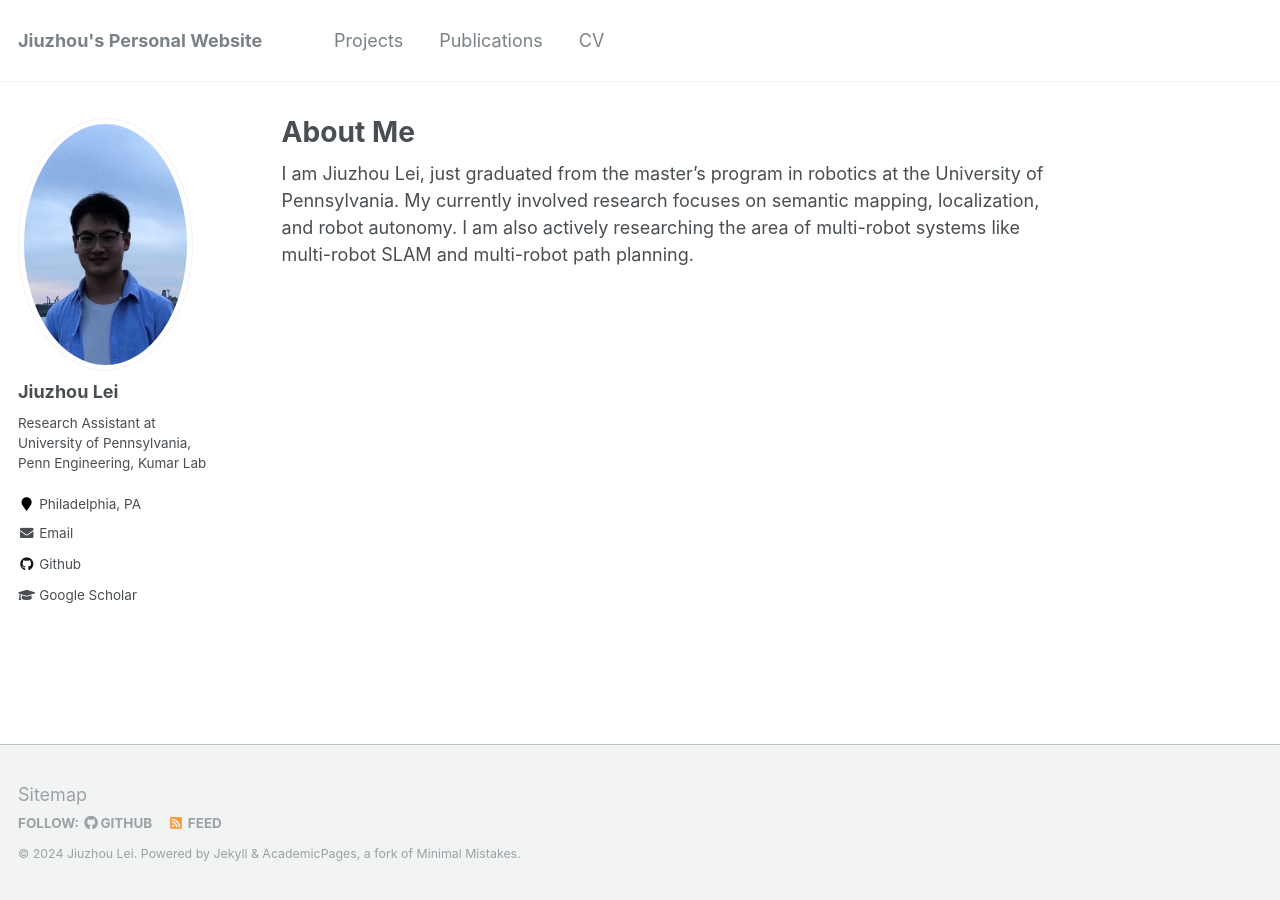
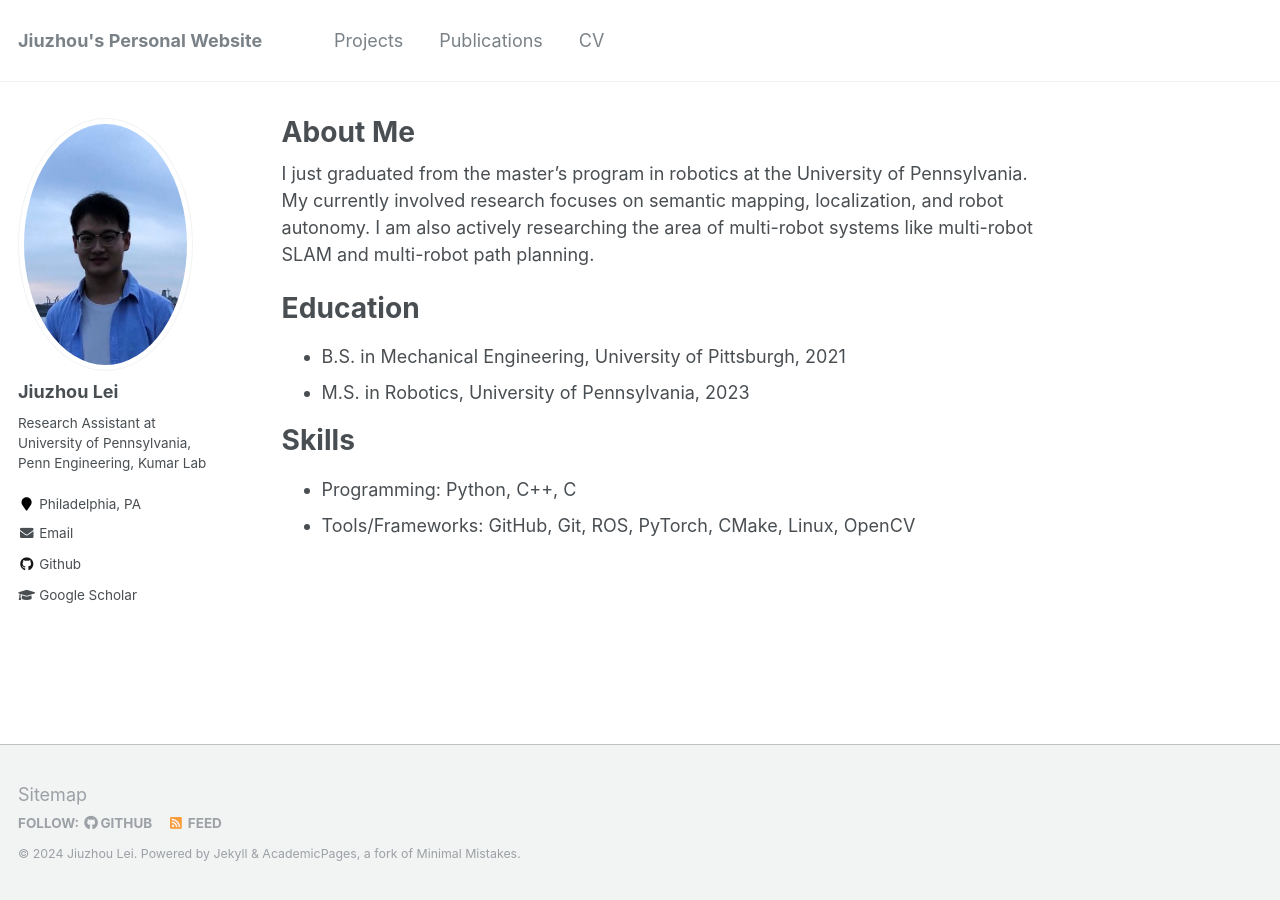
Before and after one commit to RollingOat/jiuzhou_lei.github.io, a Jekyll site: the page built from _pages/about.md, in a window 1280 px wide. Built offline with Jekyll 4.4.1, drawn with Linux system fonts in a browser that asks for light colours.

Commit message:
Update about.md

```diff
--- a/_pages/about.md
+++ b/_pages/about.md
@@ -8,5 +8,14 @@ redirect_from:
   - /about.html
 ---
 
+I just graduated from the master's program in robotics at the University of Pennsylvania. My currently involved research focuses on semantic mapping, localization, and robot autonomy. I am also actively researching the area of multi-robot systems like multi-robot SLAM and multi-robot path planning.
 
-I am Jiuzhou Lei, just graduated from the master's program in robotics at the University of Pennsylvania. My currently involved research focuses on semantic mapping, localization, and robot autonomy. I am also actively researching the area of multi-robot systems like multi-robot SLAM and multi-robot path planning.
+Education
+======
+* B.S. in Mechanical Engineering, University of Pittsburgh, 2021
+* M.S. in Robotics, University of Pennsylvania, 2023
+
+Skills
+======
+* Programming: Python, C++, C
+* Tools/Frameworks: GitHub, Git, ROS, PyTorch, CMake, Linux, OpenCV
```
